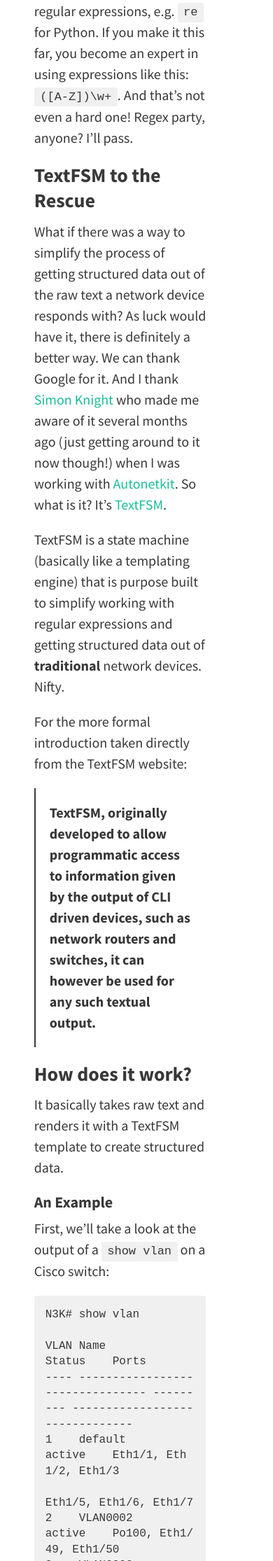
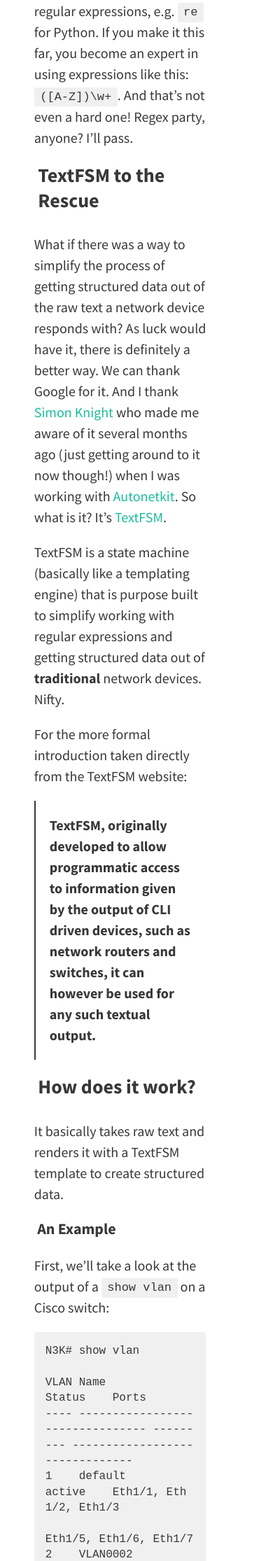
Before and after one commit to jedelman8/jedelman8.github.com, a Jekyll site: the page built from _posts/2015-02-26-programmatic-access-to-cli-devices-with-textfsm.md, in a window 390 px wide. Shown: the part 1251-3481 px from the top of the page at 70% size. Built offline with Jekyll 4.4.1, drawn with Linux system fonts in a browser that asks for light colours; nearby versions of some CDN libraries; comment, search, counter and statistics services are not loaded.

Commit message:
testing mobile css

```diff
--- a/_sass/layouts/_posts.scss
+++ b/_sass/layouts/_posts.scss
@@ -32,8 +32,8 @@
 @media (max-width: 48em) {
 
   h1, h2, h3, h4, h5, h6 {
-    margin: 0;
-    margin-right: 0.4em;
+    margin-left: 0.2em;
+    margin-right: 0.2em;
     padding-bottom: 0.4em;
   }
 
```
